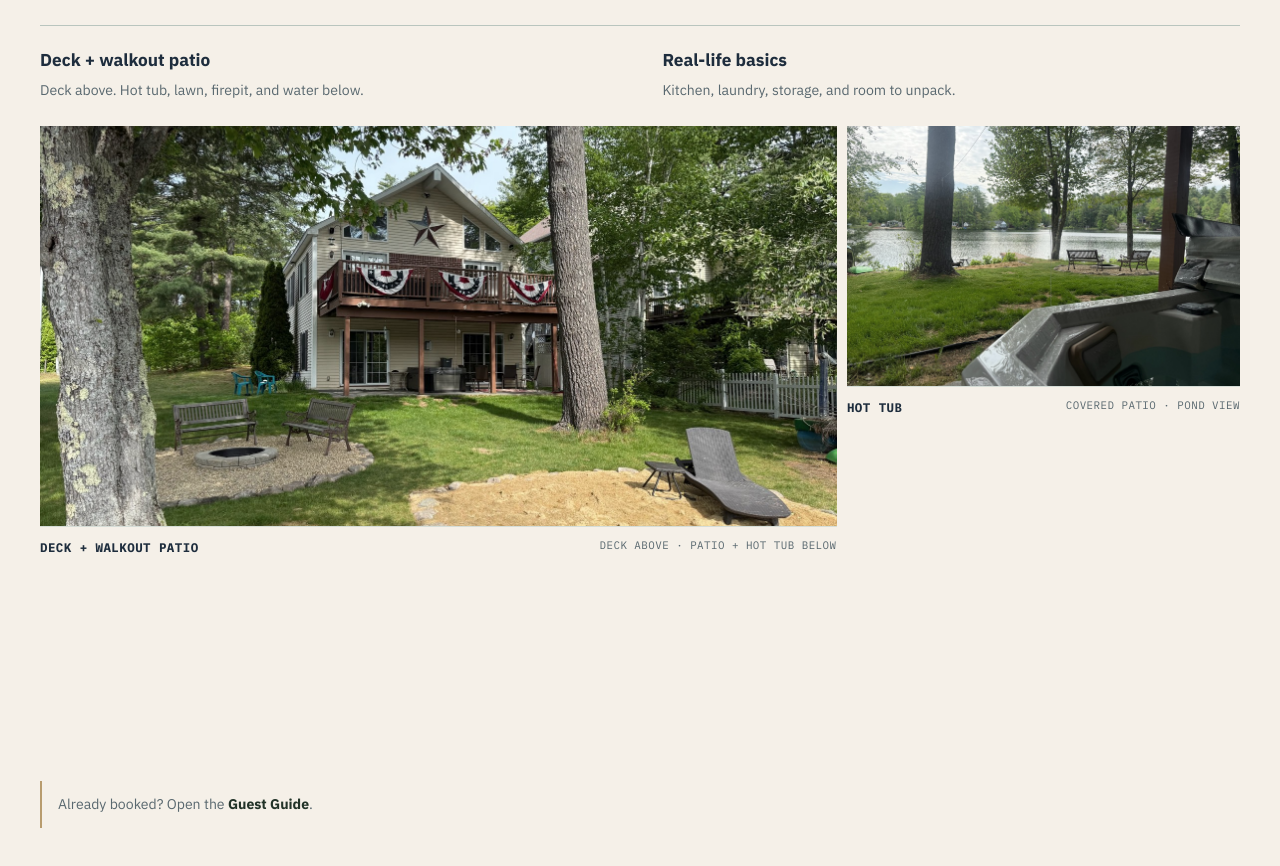
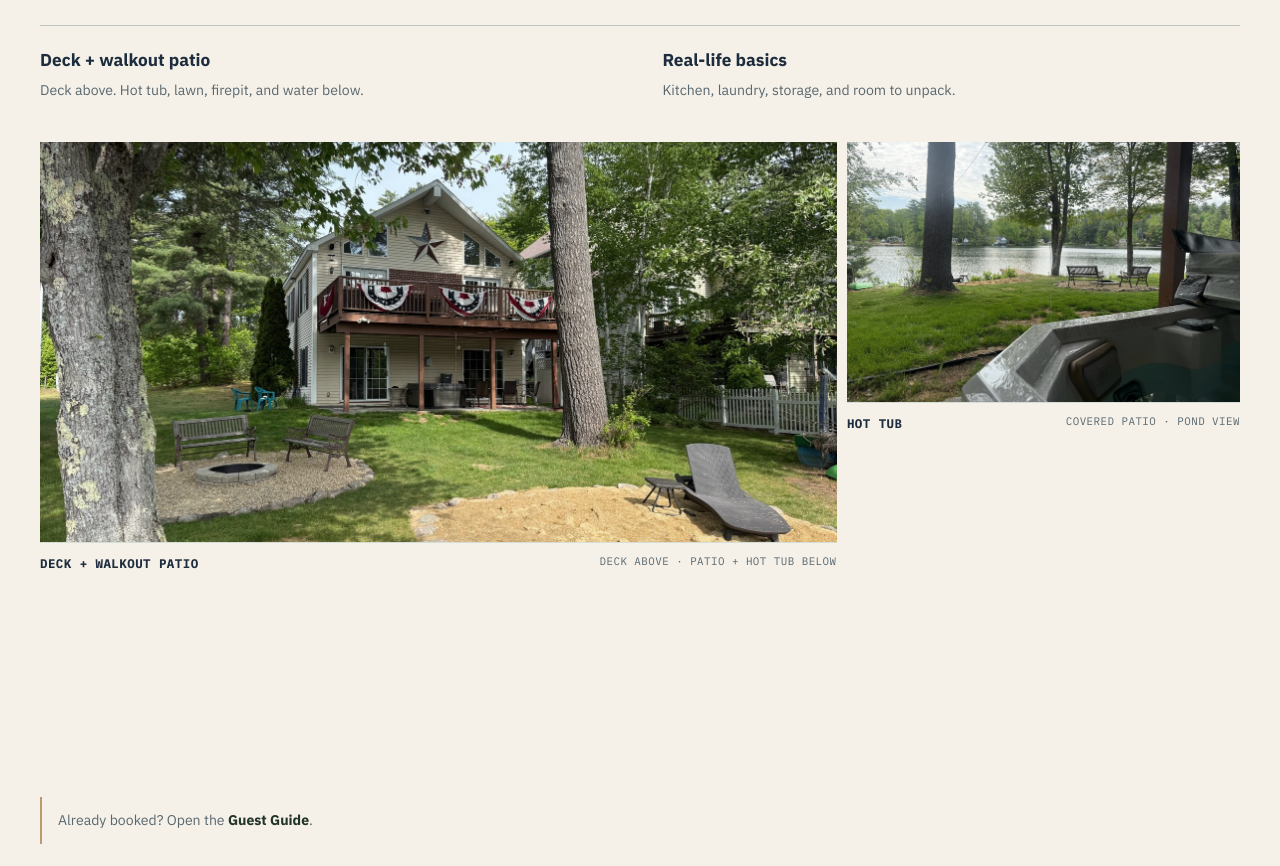
Before and after one commit to PublicLogic/KendallPondLodge, a Next.js app: page /lodge in a window 1280 px wide. Shown: the part 2885-3751 px from the top of the page. Built offline with nearby package versions, Linux system fonts and the light colour scheme.

Commit message:
Space Lodge setup photography

```diff
--- a/app/experience.css
+++ b/app/experience.css
@@ -1533,3 +1533,9 @@
     gap:1.4rem;
   }
 }
+
+
+/* Lodge media pass */
+.lodge-setup-photo-grid {
+  margin-top: 1rem;
+}
```
